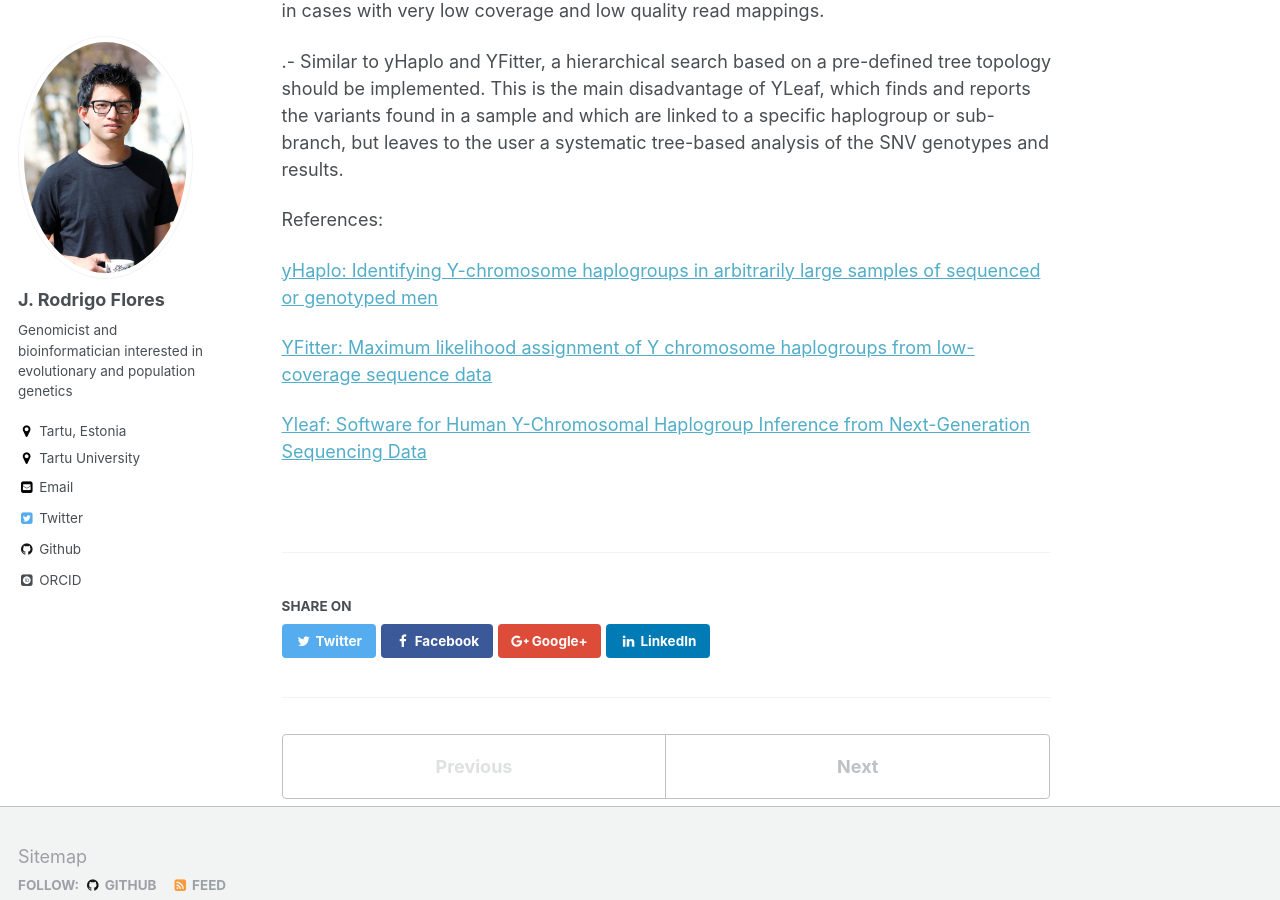
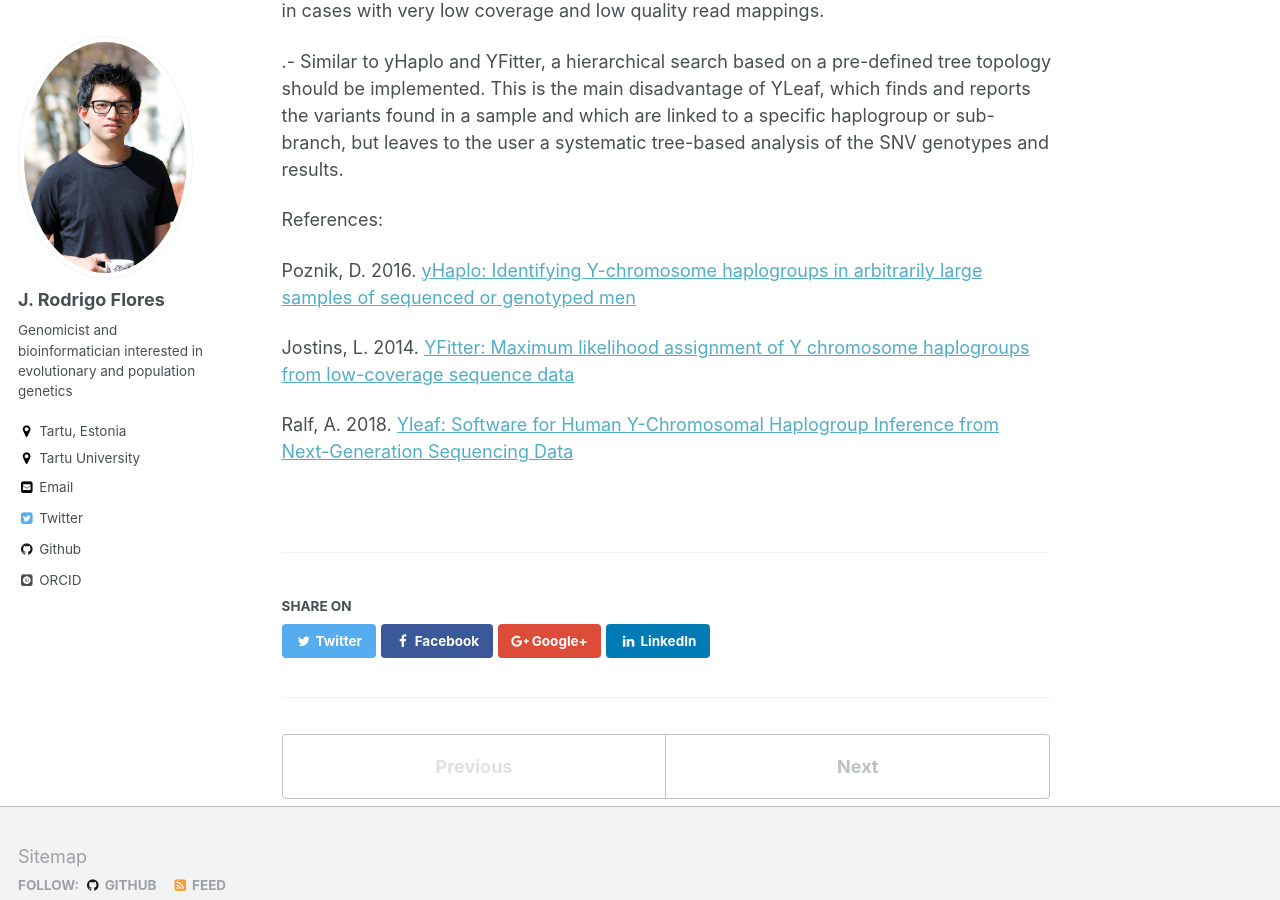
Before and after one commit to JRodrigoF/JRodrigoFlores.github.io, a Jekyll site: the page built from _projects/Automated-identification-of-Y-haplogroups-from-ancient-dna.md, in a window 1280 px wide and 900 px high, scrolled down 697 px. Built offline with Jekyll 4.4.1, drawn with Linux system fonts in a browser that asks for light colours; some web fonts are replaced.

Commit message:
Update Automated-identification-of-Y-haplogroups-from-ancient-dna.md

```diff
--- a/_projects/Automated-identification-of-Y-haplogroups-from-ancient-dna.md
+++ b/_projects/Automated-identification-of-Y-haplogroups-from-ancient-dna.md
@@ -16,8 +16,8 @@ A better tool for Y haplogroup identification compared to the existing ones woul
 
 References:
 
-[yHaplo: Identifying Y-chromosome haplogroups in arbitrarily large samples of sequenced or genotyped men](https://www.biorxiv.org/content/early/2016/11/19/088716)
+Poznik, D. 2016. [yHaplo: Identifying Y-chromosome haplogroups in arbitrarily large samples of sequenced or genotyped men](https://www.biorxiv.org/content/early/2016/11/19/088716)
 
-[YFitter: Maximum likelihood assignment of Y chromosome haplogroups from low-coverage sequence data](https://arxiv.org/abs/1407.7988?context=q-bio.GN)
+Jostins, L. 2014. [YFitter: Maximum likelihood assignment of Y chromosome haplogroups from low-coverage sequence data](https://arxiv.org/abs/1407.7988?context=q-bio.GN)
 
-[Yleaf: Software for Human Y-Chromosomal Haplogroup Inference from Next-Generation Sequencing Data](https://academic.oup.com/mbe/article-abstract/35/5/1291/4922696?redirectedFrom=fulltext)
+Ralf, A. 2018. [Yleaf: Software for Human Y-Chromosomal Haplogroup Inference from Next-Generation Sequencing Data](https://academic.oup.com/mbe/article-abstract/35/5/1291/4922696?redirectedFrom=fulltext)
```
